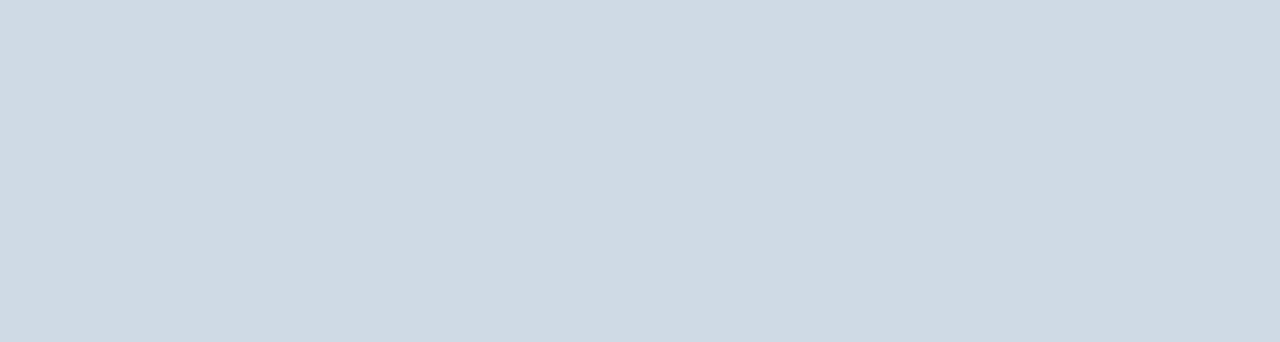
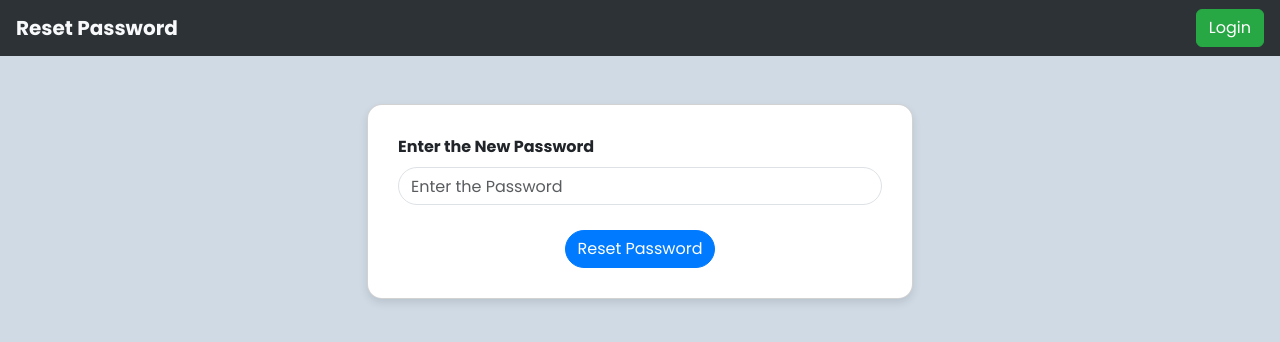
Before and after one commit to CTS-E-commerce-project/e_learning_front_end, a React (Create React App) app in the folder e-learning-app/: page /resetpassword/1 in a window 1280 px wide. Before the commit this address had no page. Shown: the top 342 px of the page. Built offline with nearby package versions, Linux system fonts and the light colour scheme; a web font is replaced by a local one.

Commit message:
added reset password page

```diff
--- a/e-learning-app/src/App.js
+++ b/e-learning-app/src/App.js
@@ -21,7 +21,7 @@ function App() {
           <Route path="/welcome" Component={Output} exact />
           <Route path="/forgotpassword" Component={ForgetPassword} exact />
           <Route path="/homePage" Component={HomePage} exact/>
-          <Route path="/resetpassword" Component={ResetPassword} exact/>
+          <Route path="/resetpassword/:token" Component={ResetPassword} exact/>
         </Routes>
       </Router>
     </>
--- a/e-learning-app/src/components/ResetPassword.js
+++ b/e-learning-app/src/components/ResetPassword.js
@@ -13,14 +13,15 @@ function ResetPassword() {
     e.preventDefault();
     try {
       const response = await axios.post(
-        "http://localhost:8080/reset-password",
+        "http://localhost:9090/api/eLearning/v1/reset-password",
         {
           password: password,
           token: token,
         }
       );
       // setMessage(response.data);
-      toast.success(response.data);
+      console.log(response.data);
+      toast.success("Password Changed Successfully");
     } catch (error) {
       // setMessage(error.response.data);
       toast.error(error.response.data);
```
